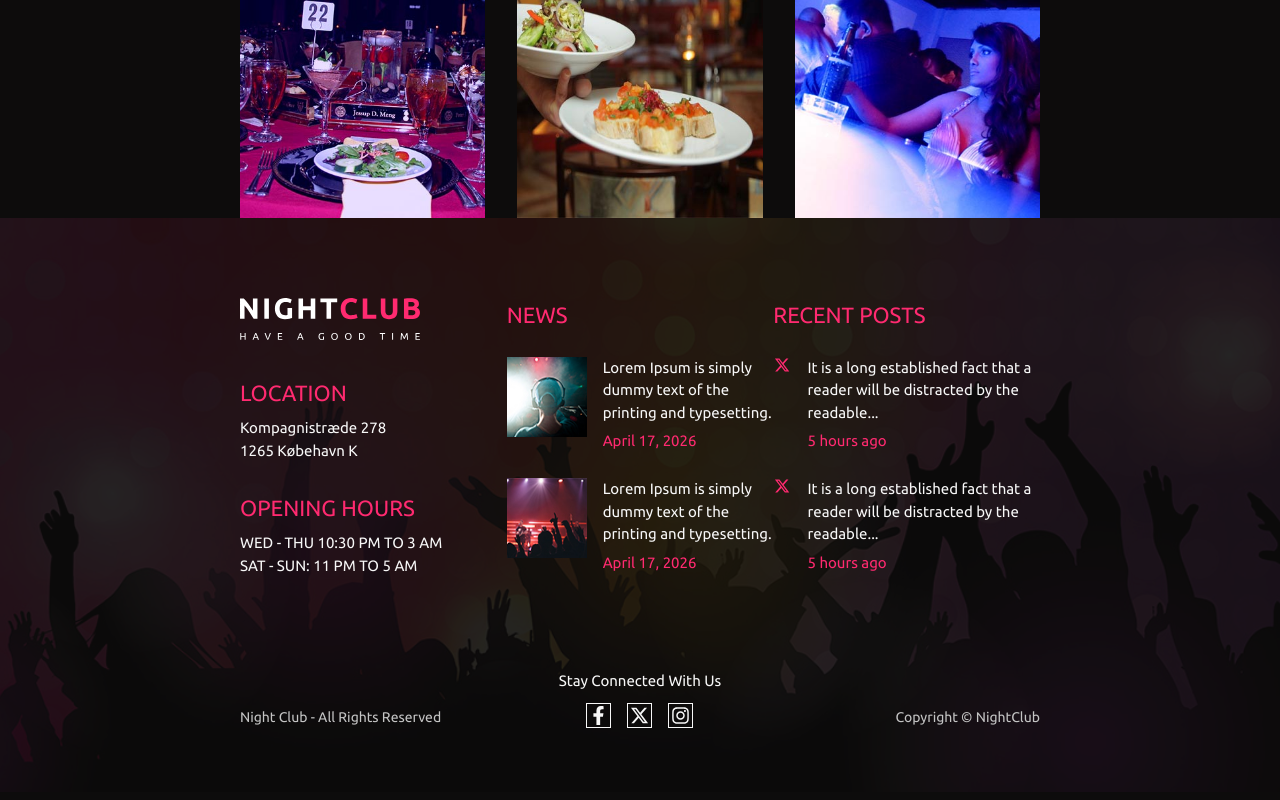
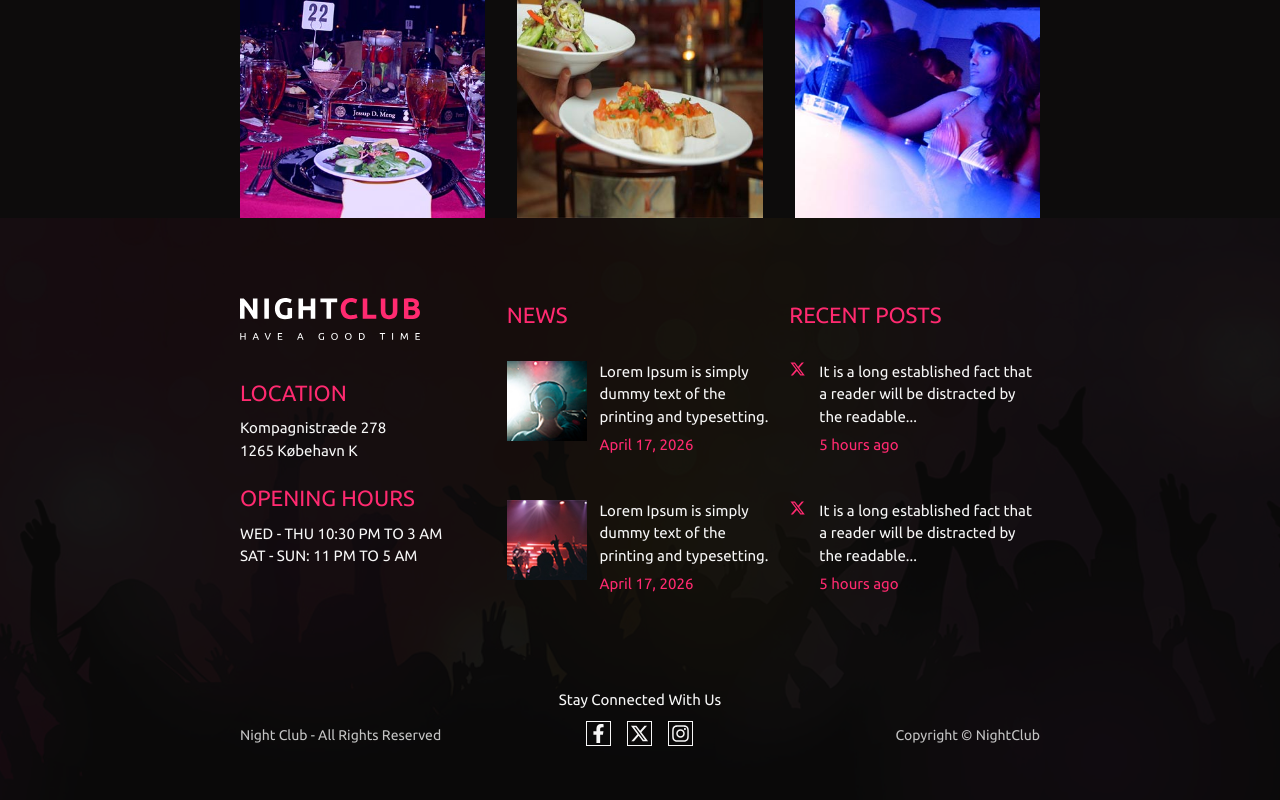
Before and after one commit to kivi0001/FORK-3sem-eksamen, a Next.js app: page / in a window 1280 px wide. Shown: the part 895-1695 px from the top of the page. Built offline with nearby package versions, Linux system fonts and the light colour scheme.

Commit message:
baggrundsbillede styling færdig, fuld responsivitet. Footer done

```diff
--- a/src/app/components/Footer.jsx
+++ b/src/app/components/Footer.jsx
@@ -7,7 +7,7 @@ const Footer = () => {
   return (
     <footer className="relative bottom-0">
       <Image
-        className="footer-img "
+        className="footer-img brightness-25"
         src="/assets/bg/footerbg.jpg"
         layout="fill"
         objectFit="cover"
@@ -45,15 +45,15 @@ const Footer = () => {
             </p>
           </div>
         </div>
-        <div className="newsandsocials-wrapper">
+        <div className="news-wrapper">
           <h3 className="uppercase text-footerheadlines text-(length:--font-home-track-h3)">
             News
           </h3>
-          <div className="news-wrapper">
+          <div className="news">
             <Image
               src="/assets/content-img/recent_post1.jpg"
-              width={80}
-              height={80}
+              width={50}
+              height={50}
               alt="DJ wearing cap playing music"
             />
             <div className="info-wrapper">
@@ -66,7 +66,7 @@ const Footer = () => {
               </p>
             </div>
           </div>
-          <div className="news-wrapper">
+          <div className="news">
             <Image
               src="/assets/content-img/recent_post2.jpg"
               width={50}
--- a/src/app/globals.css
+++ b/src/app/globals.css
@@ -118,6 +118,13 @@
     3.2143rem + 2.381cqi,
     5rem
   );
+
+  /* @link https://utopia.fyi/clamp/calculator?a=360,1240,20—40 */
+  --fluid-20-40: clamp(
+    1.25rem,
+    0.7386rem + 2.2727cqi,
+    2.5rem
+  );
 }
 
 @theme inline {
@@ -225,6 +232,7 @@
   --spacing-large: var(--fluid-60-80);
   --spacing-medium-to-large: var(--fluid-30-130);
   --spacing-medium: var(--fluid-30-55);
+  --spacing-small-medium: var(--fluid-20-40);
   --spacing-small: var(--fluid-5-20);
 
   --padding-inline-input-field: var(
@@ -308,7 +316,7 @@ footer {
 }
 
 .footer-img {
-  opacity: 0.1;
+  opacity: 0.2;
 }
 
 .footer-wrapper {
@@ -317,7 +325,7 @@ footer {
   grid-template-columns: repeat(3, 1fr);
   padding: 2rem 0 2rem 0;
   container-type: inline-size;
-  align-items: center;
+  align-items: start;
 }
 
 .clubinfo-wrapper {
@@ -335,45 +343,46 @@ footer {
 .club-info {
   display: flex;
   flex-direction: column;
-  margin-bottom: var(--spacing-small);
-}
-
-.newsandsocials-wrapper {
-  grid-column: 2;
-  display: flex;
-  flex-direction: column;
-  gap: var(--spacing-small);
-  padding-bottom: 1rem;
+  margin-bottom: 0.2rem;
 }
 
 .news-wrapper {
   display: flex;
+  flex-direction: column;
+  gap: var(--spacing-small-medium);
+}
+
+.news {
+  display: flex;
   flex-direction: row;
-  gap: 1rem;
-  padding-top: var(--spacing-small);
+  gap: var(--spacing-small);
+  padding-bottom: var(--spacing-small);
 
   > img {
     width: 80px;
     height: 80px;
+    object-fit: cover;
+    align-self: start;
   }
 }
 
 .socialspost-wrapper {
-  grid-column: 3;
   display: flex;
   flex-direction: column;
-  gap: var(--spacing-small);
-  padding-bottom: 1rem;
+  gap: var(--spacing-small-medium);
+  margin-left: 1rem;
 }
 
 .socials-wrapper {
   display: flex;
   flex-direction: row;
-  gap: 1rem;
-  padding-top: var(--spacing-small);
+  padding-bottom: var(--spacing-small);
+  gap: var(--spacing-small);
 
   > svg {
     width: 40px;
+    object-fit: cover;
+    align-self: start;
   }
 }
 
@@ -420,7 +429,7 @@ footer {
 
 @container (width < 700px) {
   .socialspost-wrapper,
-  .newsandsocials-wrapper {
+  .news-wrapper {
     display: none;
   }
 
```
